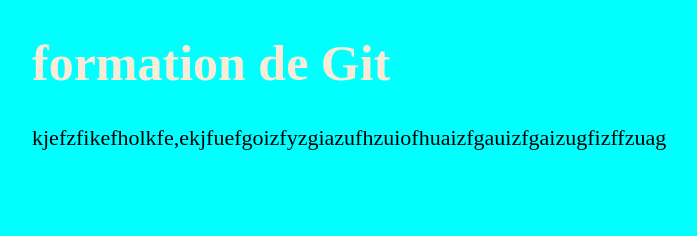
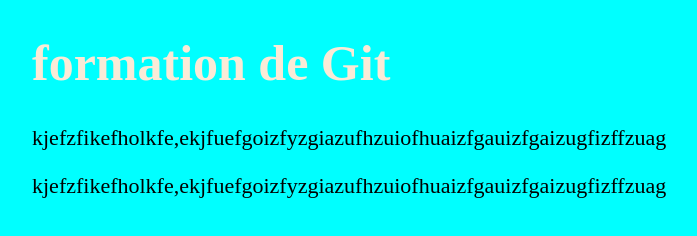
Before and after one commit to zeroual123/github, a plain HTML site: page index.html in a window 1280 px wide. Shown: the whole page, without its empty margins (208-905 px from the left). Drawn offline with Linux system fonts and the light colour scheme.

Commit message:
sauvegarder

```diff
--- a/index.html
+++ b/index.html
@@ -8,5 +8,7 @@
     <body>
      <h1>formation de Git</h1>
      <p>kjefzfikefholkfe,ekjfuefgoizfyzgiazufhzuiofhuaizfgauizfgaizugfizffzuag</p>
+     <p>kjefzfikefholkfe,ekjfuefgoizfyzgiazufhzuiofhuaizfgauizfgaizugfizffzuag</p>
+
     </body>
 </html>
```
